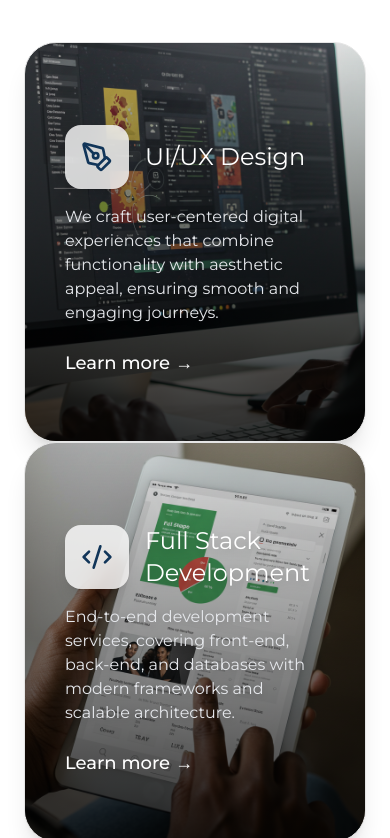
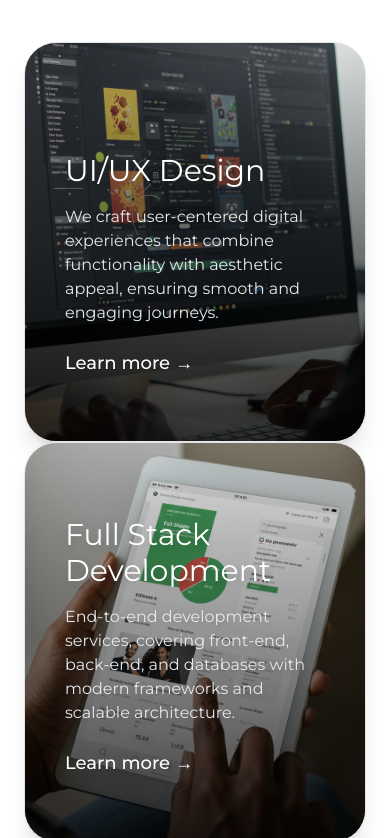
Before and after one commit to AndroSolutionsPersonal/Andro-Website, a Next.js app: page / in a window 390 px wide. Shown: the part 1006-1844 px from the top of the page. Built offline with nearby package versions, Linux system fonts and the light colour scheme; a web font is replaced by a local one.

Commit message:
minor changes

```diff
--- a/components/Services.jsx
+++ b/components/Services.jsx
@@ -59,7 +59,7 @@ const services = [
 const ServiceCard = ({ service, motionProps }) => (
     <motion.div {...motionProps} className="w-full max-w-[840px]">
         <Card
-            className="relative w-full h-[400px] sm:h-[500px] lg:h-[500px] rounded-4xl overflow-hidden group shadow-xl"
+            className="relative w-full h-[400px] sm:h-[400px] lg:h-[400px] rounded-4xl overflow-hidden group shadow-xl"
             style={{
                 backgroundImage: `url(${service.image.src})`,
                 backgroundSize: "cover",
@@ -71,10 +71,10 @@ const ServiceCard = ({ service, motionProps }) => (
 
             <CardContent className="relative z-20 flex flex-col justify-end h-full p-10" >
                 <div className="flex items-center space-x-4 mb-4" >
-                    <div className="p-4 bg-white/80 backdrop-blur-md rounded-2xl shadow-lg">
-                        {service.icon}
-                    </div>
-                    <h3 className="text-2xl sm:text-3xl font-gilmer text-white drop-shadow-lg">
+                    {/*<div className="p-4 bg-white/80 backdrop-blur-md rounded-2xl shadow-lg">*/}
+                    {/*    {service.icon}*/}
+                    {/*</div>*/}
+                    <h3 className="text-3xl sm:text-3xl font-gilmer text-white drop-shadow-lg">
                         {service.title}
                     </h3>
                 </div>
```
